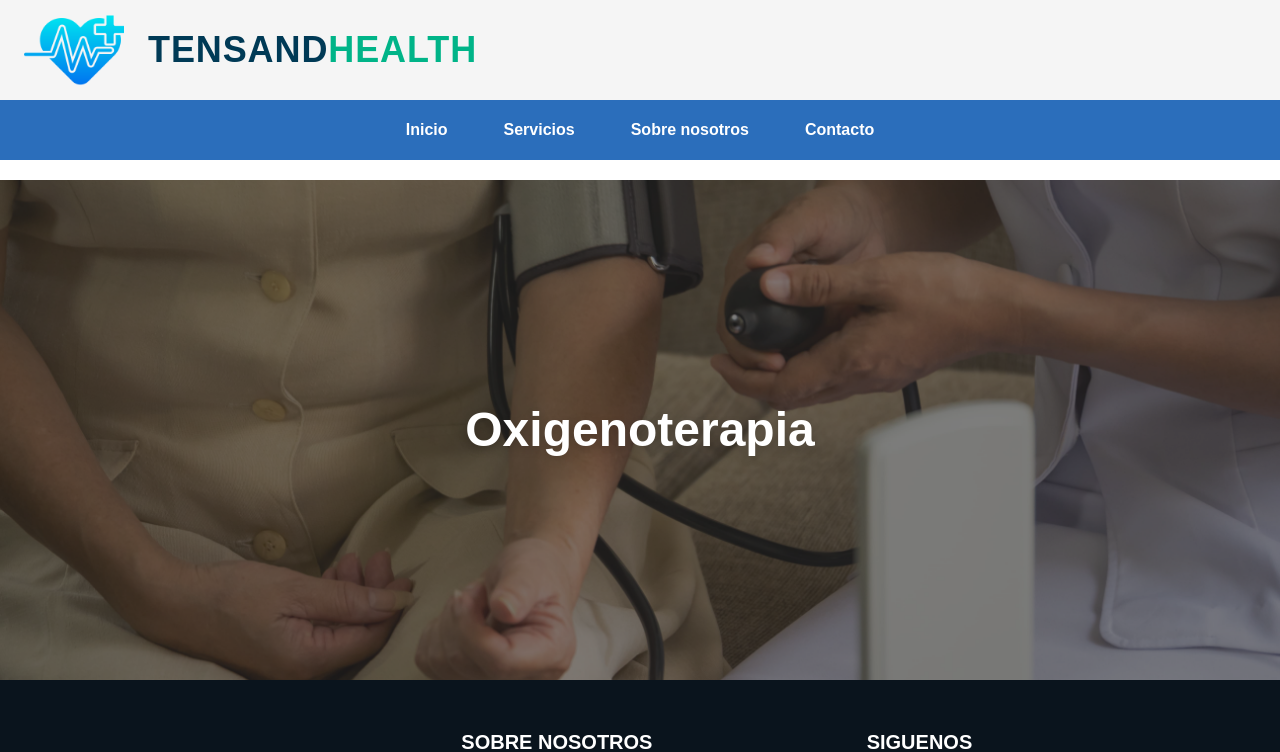
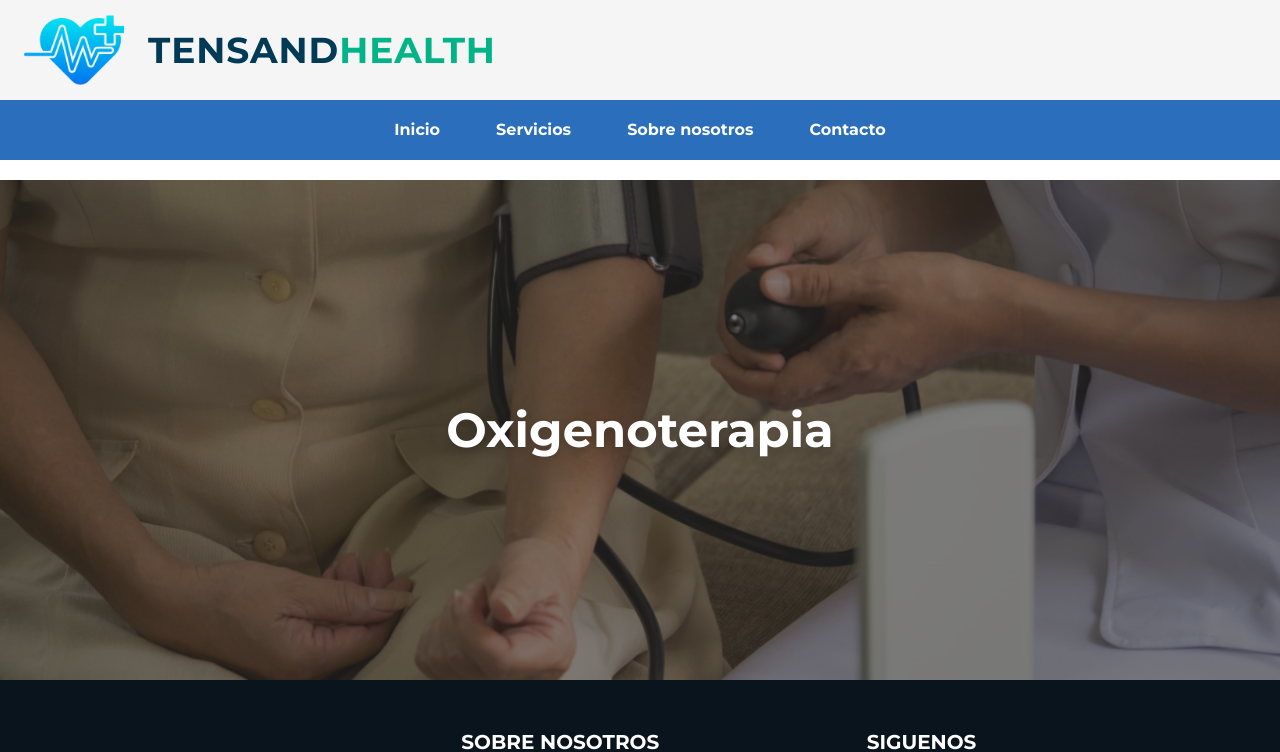
Before and after one commit to ayrtoncatri/tensalud-web, a Next.js app: page / in a window 1280 px wide. Shown: the top 752 px of the page. Built offline with nearby package versions, Linux system fonts and the light colour scheme; grey boxes are pictures that could not be loaded.

Commit message:
se cambia font 2

```diff
--- a/app/layout.tsx
+++ b/app/layout.tsx
@@ -1,7 +1,9 @@
 import type { Metadata } from "next";
-import { Geist, Geist_Mono } from "next/font/google";
+import { Geist, Geist_Mono, Montserrat } from "next/font/google";
 import "./globals.css";
 import '@fortawesome/fontawesome-free/css/all.min.css';
+
+const montserrat = Montserrat({ subsets: ["latin"], weight: ["400", "700", "900"] });
 
 const geistSans = Geist({
   variable: "--font-geist-sans",
@@ -26,7 +28,7 @@ export default function RootLayout({
   return (
     <html lang="en">
       <body
-        className={`${geistSans.variable} ${geistMono.variable} antialiased`}
+        className={`${geistSans.variable} ${geistMono.variable} ${montserrat.className} antialiased`}
       >
         {children}
       </body>
```
